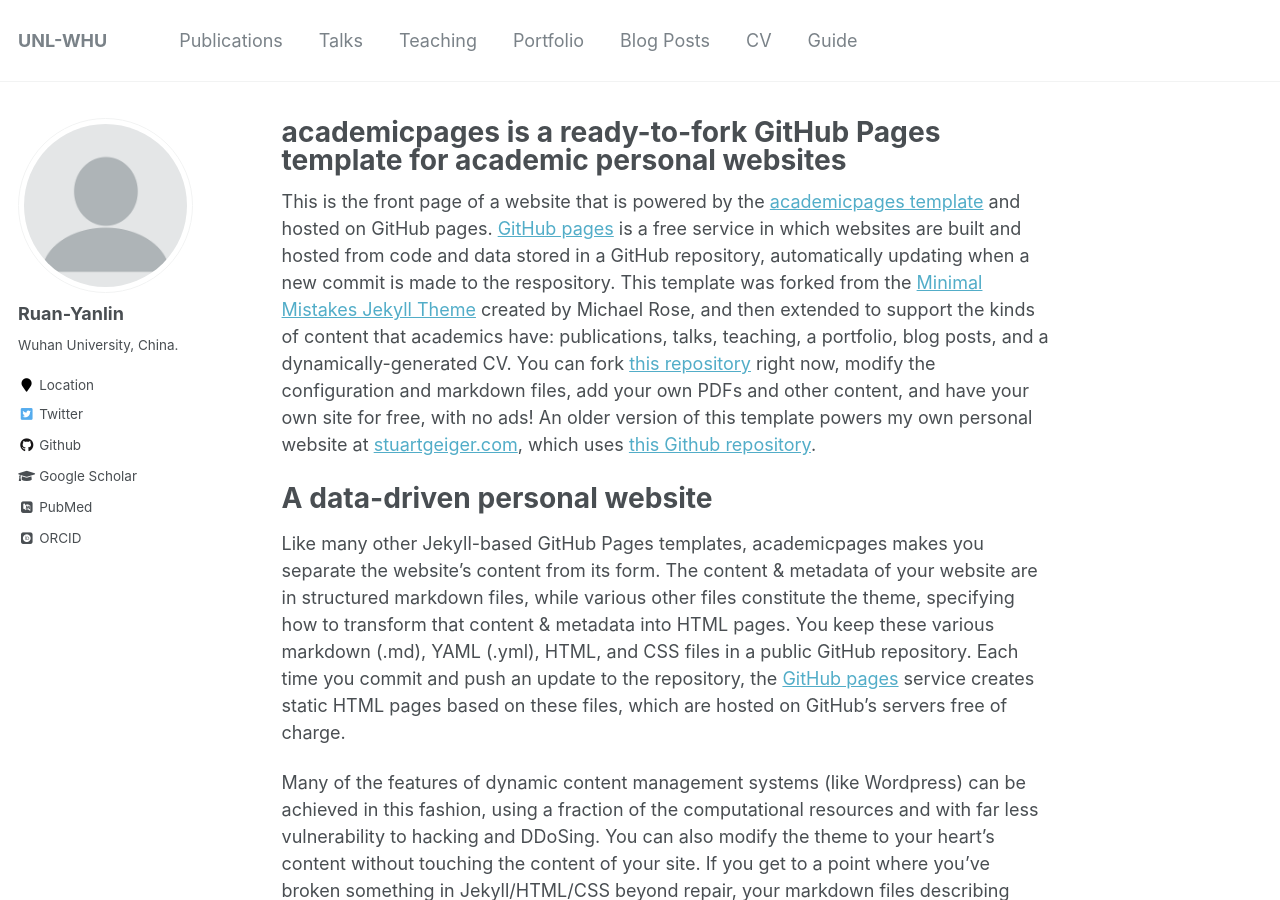
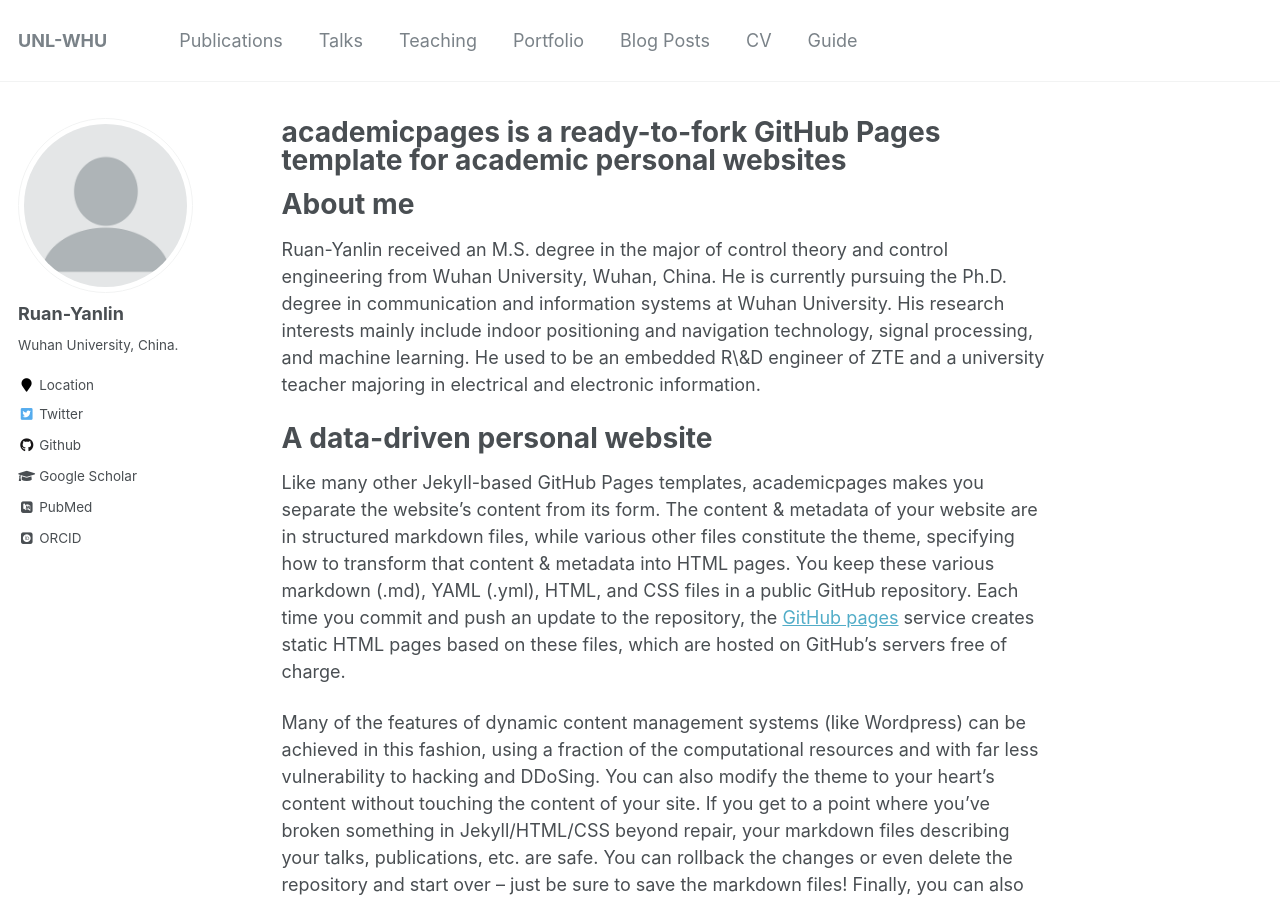
Before and after one commit to whuryl/whuryl.github.io, a Jekyll site: the page built from _pages/about.md, in a window 1280 px wide and 900 px high. Built offline with Jekyll 4.4.1, drawn with Linux system fonts in a browser that asks for light colours; some web fonts are replaced.

Commit message:
Update about.md

```diff
--- a/_pages/about.md
+++ b/_pages/about.md
@@ -8,7 +8,9 @@ redirect_from:
   - /about.html
 ---
 
-This is the front page of a website that is powered by the [academicpages template](https://github.com/academicpages/academicpages.github.io) and hosted on GitHub pages. [GitHub pages](https://pages.github.com) is a free service in which websites are built and hosted from code and data stored in a GitHub repository, automatically updating when a new commit is made to the respository. This template was forked from the [Minimal Mistakes Jekyll Theme](https://mmistakes.github.io/minimal-mistakes/) created by Michael Rose, and then extended to support the kinds of content that academics have: publications, talks, teaching, a portfolio, blog posts, and a dynamically-generated CV. You can fork [this repository](https://github.com/academicpages/academicpages.github.io) right now, modify the configuration and markdown files, add your own PDFs and other content, and have your own site for free, with no ads! An older version of this template powers my own personal website at [stuartgeiger.com](http://stuartgeiger.com), which uses [this Github repository](https://github.com/staeiou/staeiou.github.io).
+About me
+======
+Ruan-Yanlin received an M.S. degree in the major of control theory and control engineering from Wuhan University, Wuhan, China. He is currently pursuing the Ph.D. degree in communication and information systems at Wuhan University. His research interests mainly include indoor positioning and navigation technology, signal processing, and machine learning. He used to be an embedded R\&D engineer of ZTE and a university teacher majoring in electrical and electronic information.
 
 A data-driven personal website
 ======
```
